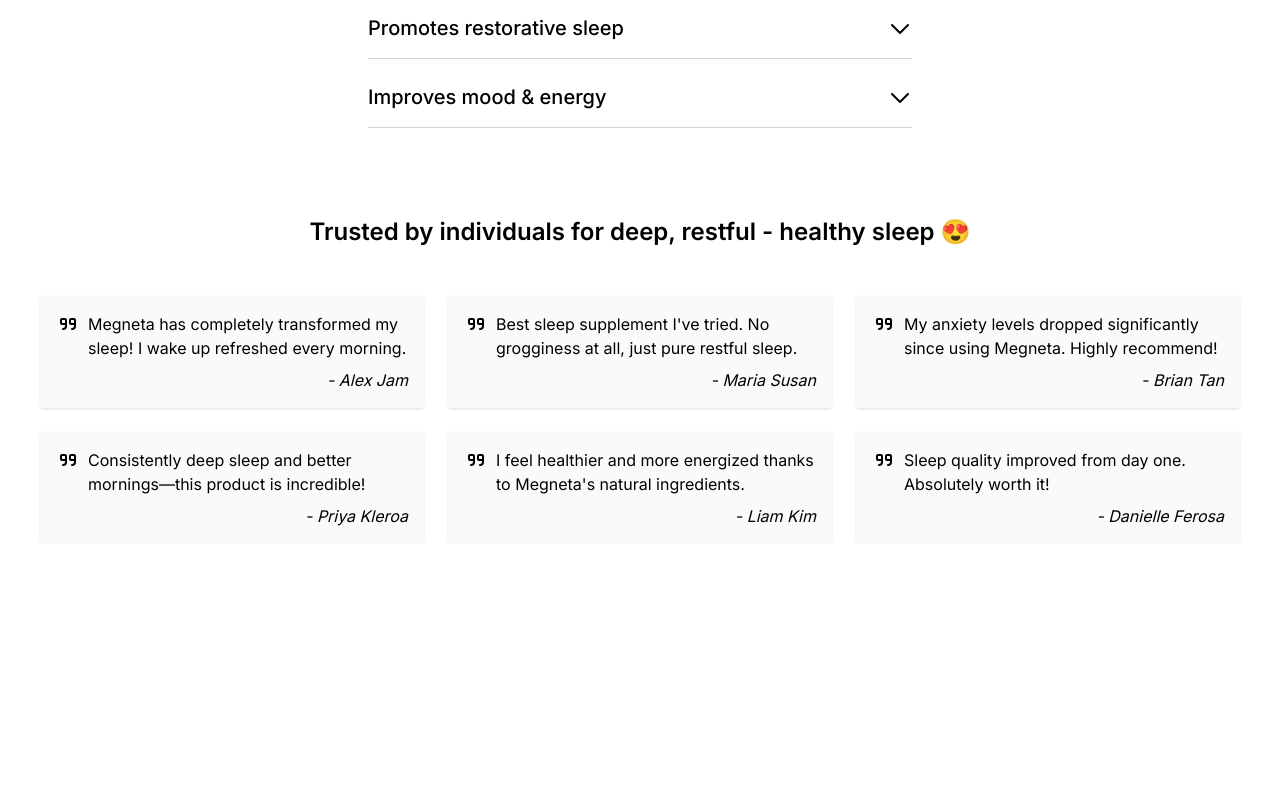
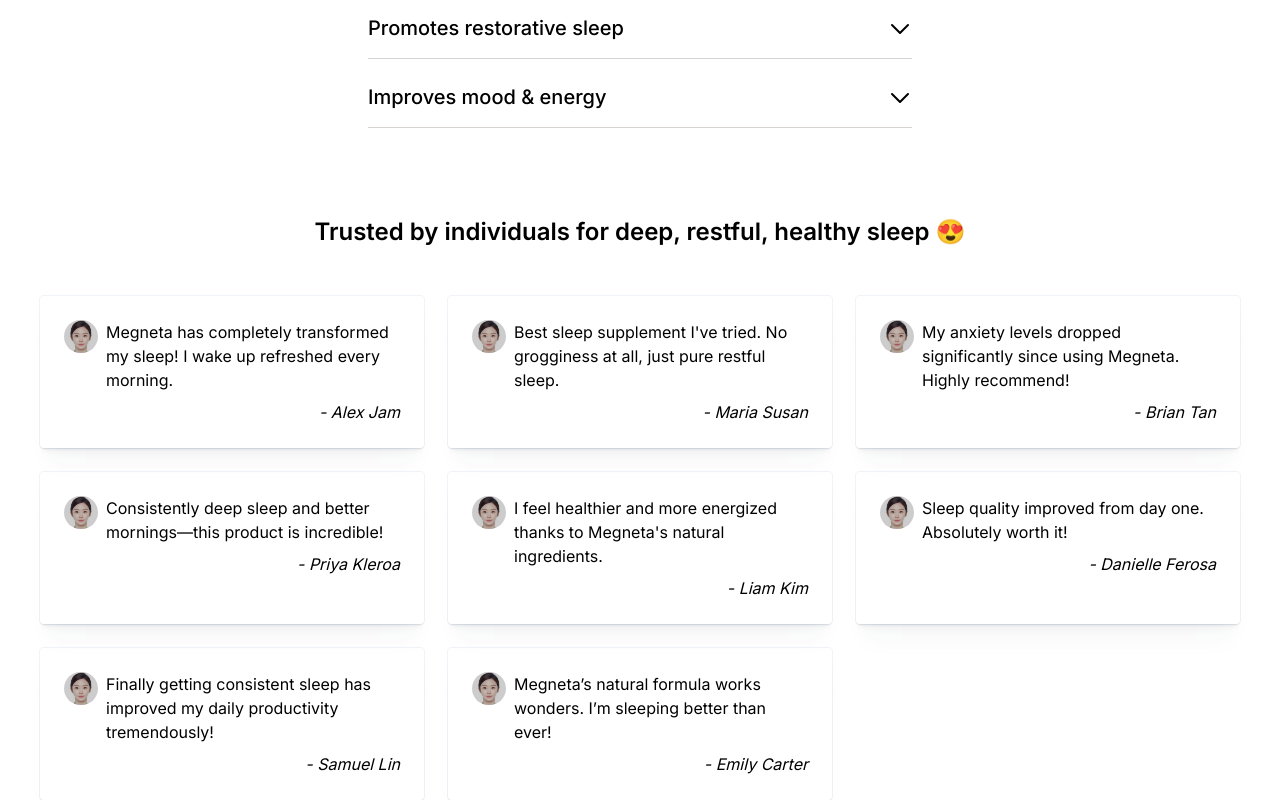
Before and after one commit to daryldeogracias/conv-web-app, a Next.js app: page / in a window 1280 px wide. Shown: the part 1577-2377 px from the top of the page. Before the commit the page ends 2121 px from the top, so only its background shows below. Built offline with nearby package versions, Linux system fonts and the light colour scheme.

Commit message:
feat: testimonials

```diff
--- a/app/components/Testimonial.tsx
+++ b/app/components/Testimonial.tsx
@@ -1,45 +1,56 @@
 "use client";
 
 import React from "react";
-import Quotes from "@/public/Quotes";
+import Image from "next/image";
 import testimonials from "@/public/testimonials.json";
 import { useTheme } from "next-themes";
 import { motion } from "framer-motion";
 
 const directions = [
-  { x: -50, y: 0 },
-  { x: 0, y: 50 },
-  { x: 50, y: 0 },
+  { x: -30, y: 0 },
+  { x: 0, y: 30 },
+  { x: 30, y: 0 },
 ];
 
 const Testimonial = () => {
   const { theme } = useTheme();
 
   return (
-    <div className="mt-22">
-      <h3 className="flex justify-center text-lg text-center sm:text-xl lg:text-2xl font-semibold">
-        Trusted by individuals for deep, restful - healthy sleep 😍
+    <div className="mt-18 lg:mt-22">
+      <h3 className="text-lg sm:text-xl lg:text-2xl font-semibold text-center">
+        Trusted by individuals for deep, restful, healthy sleep 😍
       </h3>
-      <div className="grid sm:grid-rows-2 gap-4 lg:gap-6 mt-8 lg:mt-12 px-4 lg:px-0">
-        {[0, 1].map((row) => (
+      <div className="grid gap-4 lg:gap-6 mt-8 lg:mt-12 px-4 lg:px-0">
+        {[0, 1, 2].map((row) => (
           <div key={row} className="grid sm:grid-cols-3 gap-4 lg:gap-6">
             {testimonials
               .slice(row * 3, row * 3 + 3)
               .map((testimonial, idx) => (
                 <motion.div
                   key={idx}
-                  initial={{ opacity: 0, ...directions[idx] }}
+                  initial={{
+                    opacity: 0,
+                    ...directions[idx % directions.length],
+                  }}
                   whileInView={{ opacity: 1, x: 0, y: 0 }}
                   transition={{ duration: 0.5 }}
                   viewport={{ once: true }}
-                  className={`flex gap-2 p-4 shadow-sm rounded ${
-                    theme === "light"
-                      ? "bg-stone-50"
-                      : "bg-stone-900 text-gray-100"
+                  style={{
+                    boxShadow:
+                      "rgba(14, 63, 126, 0.06) 0px 0px 0px 1px, rgba(42, 51, 70, 0.03) 0px 1px 1px -0.5px, rgba(42, 51, 70, 0.04) 0px 2px 2px -1px, rgba(42, 51, 70, 0.04) 0px 3px 3px -1.5px, rgba(42, 51, 70, 0.03) 0px 5px 5px -2.5px, rgba(42, 51, 70, 0.03) 0px 10px 10px -5px, rgba(42, 51, 70, 0.03) 0px 24px 24px -8px",
+                  }}
+                  className={`flex items-start gap-2 p-4 lg:p-6  rounded ${
+                    theme === "light" ? "" : "bg-stone-900 text-gray-100"
                   }`}
                 >
-                  <div className="flex shrink-0">
-                    <Quotes />{" "}
+                  <div className="flex-shrink-0 h-[34px] w-[34px]">
+                    <Image
+                      src="/profile.png"
+                      alt="profile"
+                      width={34}
+                      height={34}
+                      className="object-cover rounded-full brightness-80"
+                    />
                   </div>
                   <div className="flex flex-col">
                     <h6>{testimonial.quote}</h6>
--- a/app/globals.css
+++ b/app/globals.css
@@ -25,7 +25,6 @@
     height: 930px;
   }
 }
-
 
 @media (min-width: 360px) {
   .image-container {
@@ -63,7 +62,6 @@
   }
 }
 
-
 @media (min-width: 640px) {
   .image-container {
     display: none;
--- a/public/testimonials.json
+++ b/public/testimonials.json
@@ -22,5 +22,13 @@
     {
         "quote": "Sleep quality improved from day one. Absolutely worth it!",
         "author": "Danielle Ferosa"
+    },
+    {
+        "quote": "Finally getting consistent sleep has improved my daily productivity tremendously!",
+        "author": "Samuel Lin"
+    },
+    {
+        "quote": "Megneta’s natural formula works wonders. I’m sleeping better than ever!",
+        "author": "Emily Carter"
     }
 ]
```
Also changed, not shown: public/profile.png (added).
